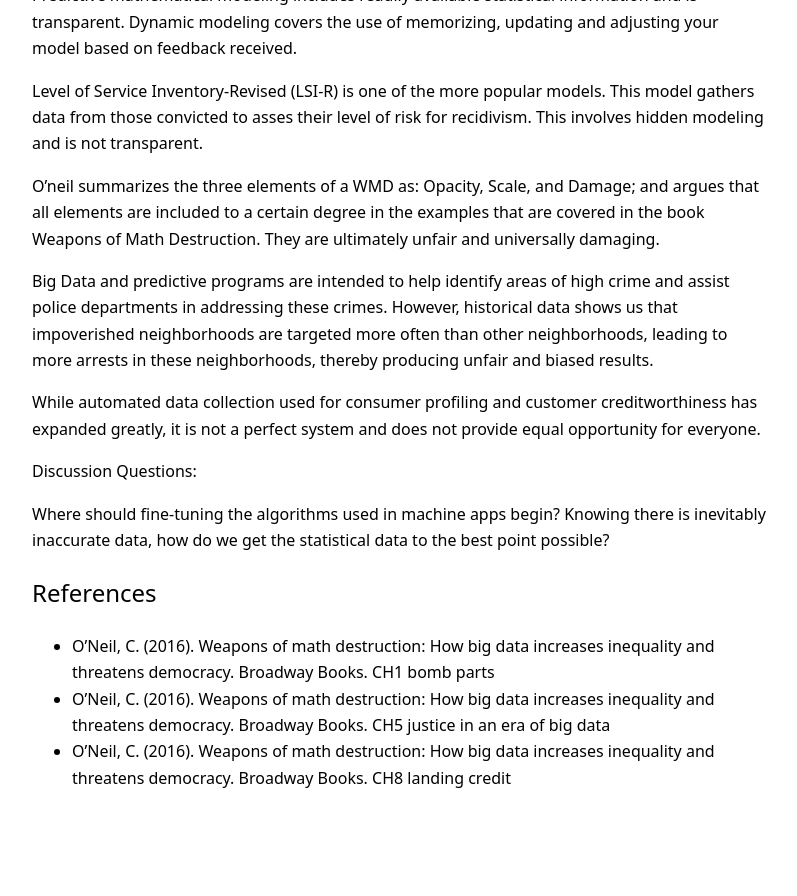
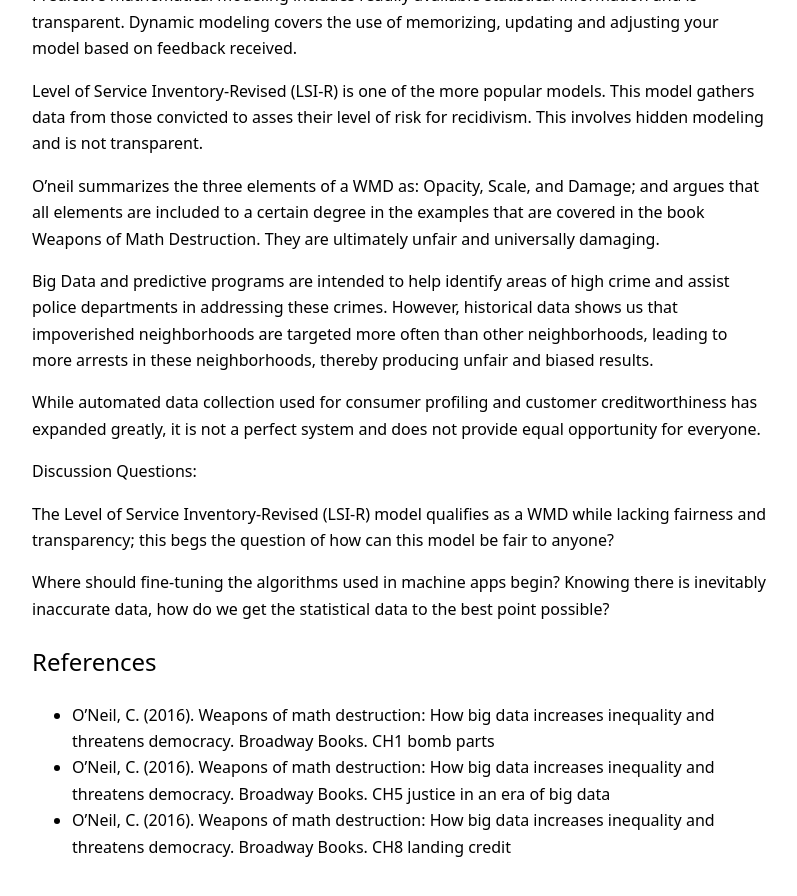
Before and after one commit to RandyWilkinsASU/ddm-textbook-summer-2019, a Jekyll site: the page built from _posts/2019-07-21-ch10-data-quality.md, in a window 1280 px wide and 900 px high, scrolled down 1886 px. Shown: the top 896 px of the window, without its empty margins (240-1037 px from the left). Built offline with Jekyll 4.4.1, drawn with Linux system fonts in a browser that asks for light colours; our own code applies the rules of GitHub Pages for plain Markdown files; before the commit the page ends 2717 px from its top, so only the background shows below that.

Commit message:
update discussion questions

```diff
--- a/_posts/2019-07-21-ch10-data-quality.md
+++ b/_posts/2019-07-21-ch10-data-quality.md
@@ -42,6 +42,8 @@ While automated data collection used for consumer profiling and customer creditw
 
 Discussion Questions:
 
+The Level of Service Inventory-Revised (LSI-R) model qualifies as a WMD while lacking fairness and transparency; this begs the question of how can this model be fair to anyone?
+
 Where should fine-tuning the algorithms used in machine apps begin? Knowing there is inevitably inaccurate data, how do we get the statistical data to the best point possible?
 
 
```
